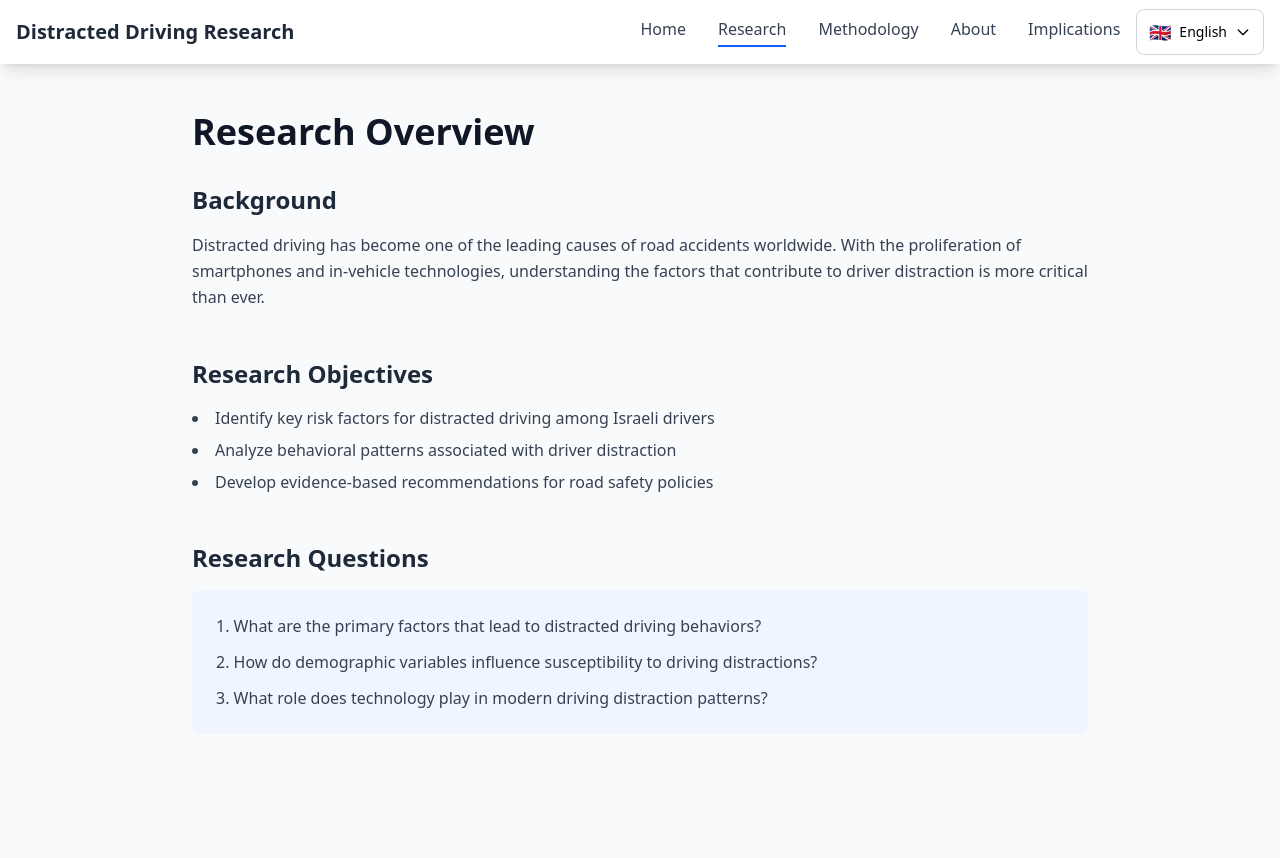
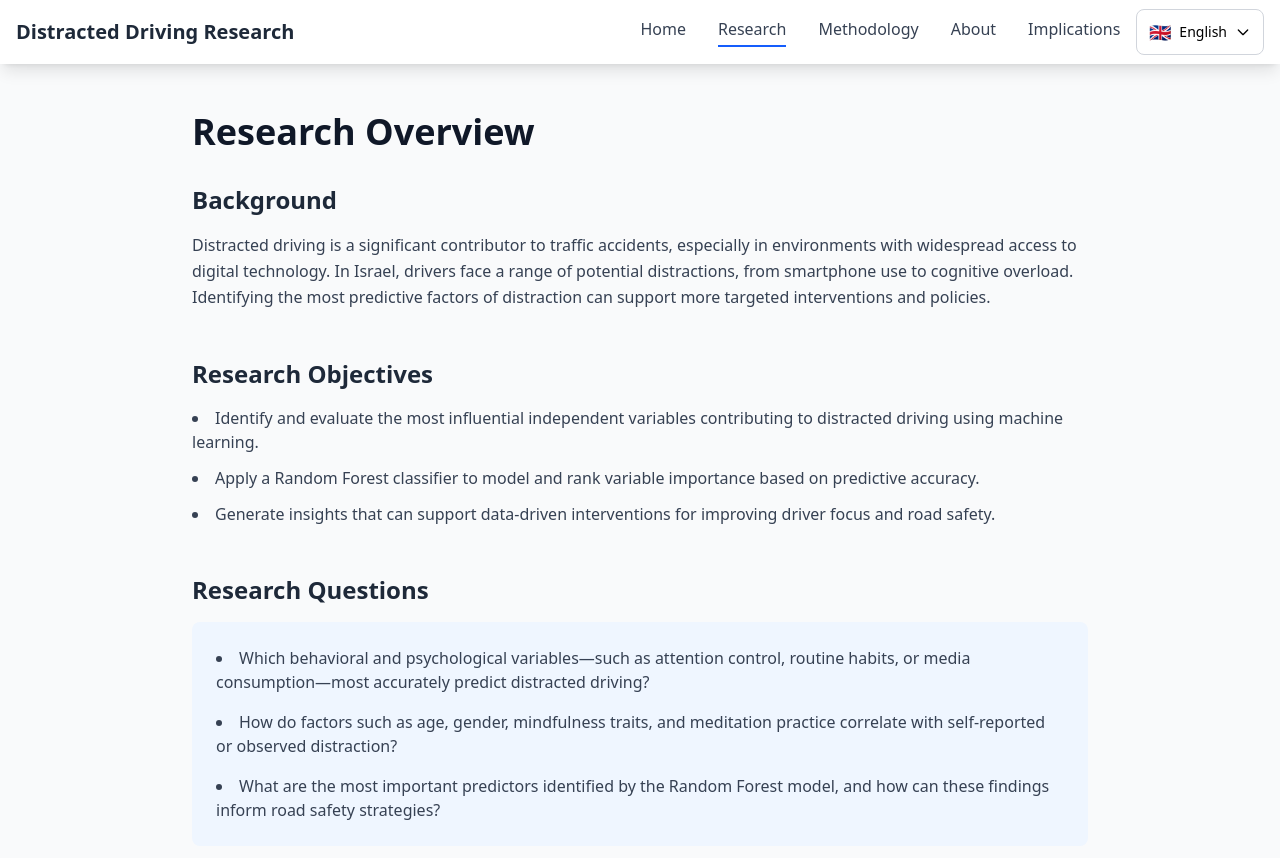
Before and after one commit to WilliamGiammona/odel-project, a Next.js app: page /research in a window 1280 px wide. Shown: the top 858 px of the page. Before the commit the page ends 830 px from the top, so only its background shows below. Built offline with nearby package versions, Linux system fonts and the light colour scheme.

Commit message:
updated text

```diff
--- a/app/research/page.tsx
+++ b/app/research/page.tsx
@@ -19,8 +19,8 @@ export default function ResearchPage() {
           </h2>
           <p className="text-gray-700 leading-relaxed mb-4">
             {language === "en"
-              ? "Distracted driving has become one of the leading causes of road accidents worldwide. With the proliferation of smartphones and in-vehicle technologies, understanding the factors that contribute to driver distraction is more critical than ever."
-              : "נהיגה מוסחת הפכה לאחד הגורמים המובילים לתאונות דרכים ברחבי העולם. עם התפשטות הסמארטפונים והטכנולוגיות ברכב, הבנת הגורמים התורמים להסחת דעת של הנהג קריטית מאי פעם."}
+              ? "Distracted driving is a significant contributor to traffic accidents, especially in environments with widespread access to digital technology. In Israel, drivers face a range of potential distractions, from smartphone use to cognitive overload. Identifying the most predictive factors of distraction can support more targeted interventions and policies."
+              : "נהיגה מוסחת היא גורם משמעותי לתאונות דרכים, במיוחד בסביבות עם גישה נרחבת לטכנולוגיה דיגיטלית. בישראל, נהגים מתמודדים עם מגוון הסחות דעת פוטנציאליות, משימוש בסמארטפון ועד עומס קוגניטיבי. זיהוי הגורמים המנבאים ביותר של הסחת דעת יכול לתמוך בהתערבויות וממדיניות ממוקדות יותר."}
           </p>
         </section>
 
@@ -28,21 +28,21 @@ export default function ResearchPage() {
           <h2 className="text-2xl font-semibold text-gray-800 mb-4">
             {language === "en" ? "Research Objectives" : "מטרות המחקר"}
           </h2>
-          <ul className="list-disc list-inside space-y-2 text-gray-700">
+          <ul className="list-disc list-inside space-y-3 text-gray-700">
             <li>
               {language === "en"
-                ? "Identify key risk factors for distracted driving among Israeli drivers"
-                : "זיהוי גורמי סיכון מרכזיים לנהיגה מוסחת בקרב נהגים ישראלים"}
+                ? "Identify and evaluate the most influential independent variables contributing to distracted driving using machine learning."
+                : "זיהוי והערכת המשתנים הבלתי תלויים המשפיעים ביותר התורמים לנהיגה מוסחת באמצעות למידת מכונה."}
             </li>
             <li>
               {language === "en"
-                ? "Analyze behavioral patterns associated with driver distraction"
-                : "ניתוח דפוסי התנהגות הקשורים להסחת דעת בנהיגה"}
+                ? "Apply a Random Forest classifier to model and rank variable importance based on predictive accuracy."
+                : "יישום מסווג Random Forest למידול ודירוג חשיבות המשתנים על בסיס דיוק חיזוי."}
             </li>
             <li>
               {language === "en"
-                ? "Develop evidence-based recommendations for road safety policies"
-                : "פיתוח המלצות מבוססות ראיות למדיניות בטיחות בדרכים"}
+                ? "Generate insights that can support data-driven interventions for improving driver focus and road safety."
+                : "יצירת תובנות שיכולות לתמוך בהתערבויות מבוססות נתונים לשיפור מיקוד הנהג ובטיחות בדרכים."}
             </li>
           </ul>
         </section>
@@ -52,23 +52,23 @@ export default function ResearchPage() {
             {language === "en" ? "Research Questions" : "שאלות המחקר"}
           </h2>
           <div className="bg-blue-50 p-6 rounded-lg">
-            <ol className="list-decimal list-inside space-y-3 text-gray-700">
+            <ul className="list-disc list-inside space-y-4 text-gray-700">
               <li>
                 {language === "en"
-                  ? "What are the primary factors that lead to distracted driving behaviors?"
-                  : "מהם הגורמים העיקריים המובילים להתנהגויות נהיגה מוסחת?"}
+                  ? "Which behavioral and psychological variables—such as attention control, routine habits, or media consumption—most accurately predict distracted driving?"
+                  : "אילו משתנים התנהגותיים ופסיכולוגיים - כגון שליטה בקשב, הרגלי שגרה או צריכת מדיה - מנבאים בצורה המדויקת ביותר נהיגה מוסחת?"}
               </li>
               <li>
                 {language === "en"
-                  ? "How do demographic variables influence susceptibility to driving distractions?"
-                  : "כיצד משתנים דמוגרפיים משפיעים על הרגישות להסחות דעת בנהיגה?"}
+                  ? "How do factors such as age, gender, mindfulness traits, and meditation practice correlate with self-reported or observed distraction?"
+                  : "כיצד גורמים כגון גיל, מגדר, תכונות מיינדפולנס ותרגול מדיטציה מתואמים עם הסחת דעת מדווחת עצמית או נצפית?"}
               </li>
               <li>
                 {language === "en"
-                  ? "What role does technology play in modern driving distraction patterns?"
-                  : "מה תפקידה של הטכנולוגיה בדפוסי הסחת דעת מודרניים בנהיגה?"}
+                  ? "What are the most important predictors identified by the Random Forest model, and how can these findings inform road safety strategies?"
+                  : "מהם המנבאים החשובים ביותר שזוהו על ידי מודל Random Forest, וכיצד ממצאים אלה יכולים להנחות אסטרטגיות בטיחות בדרכים?"}
               </li>
-            </ol>
+            </ul>
           </div>
         </section>
       </div>
```
